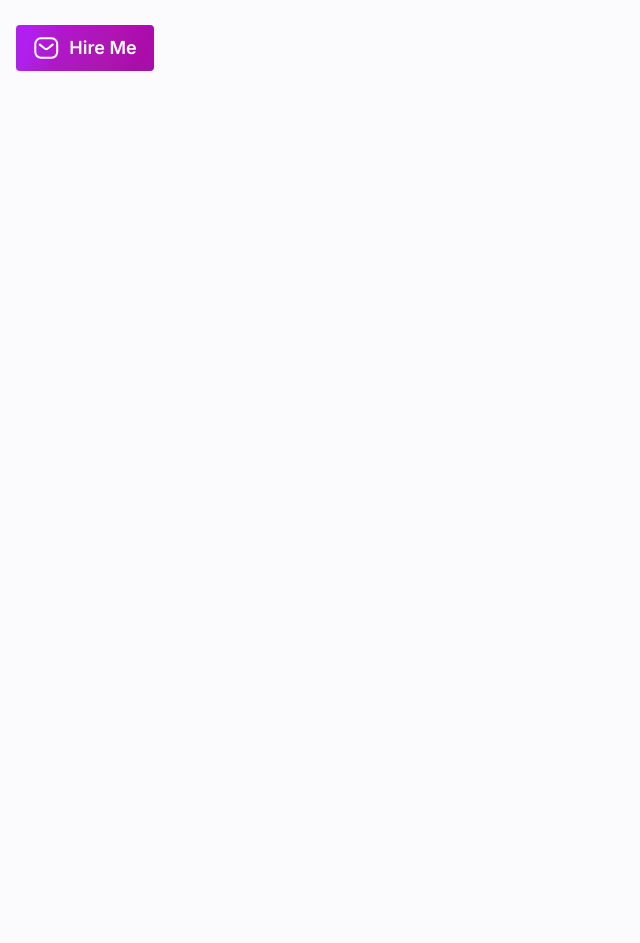
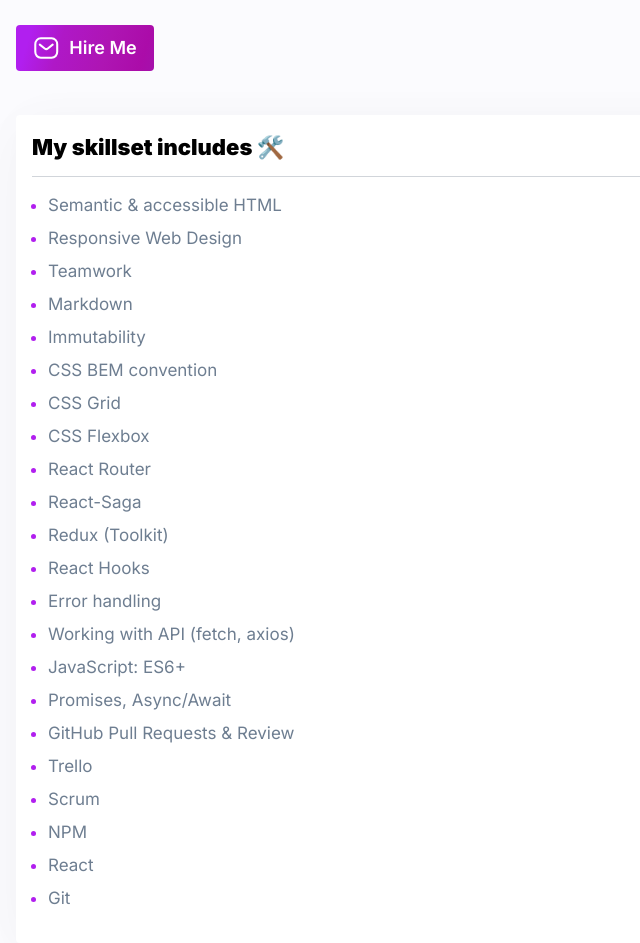
Before and after one commit to Siedemus/personal-homepage-react, a React (Create React App) app: page / in a window 1280 px wide. Shown: the part 304-1247 px from the top of the page, without its empty margins (0-640 px from the left). Before the commit the page ends 821 px from the top, so only its background shows below. Built offline with nearby package versions, Linux system fonts and the light colour scheme.

Commit message:
add skillset component

```diff
--- a/src/App.js
+++ b/src/App.js
@@ -1,7 +1,13 @@
 import { Hero } from "./Features/Hero";
+import { Skillset } from "./Features/Skillset";
 
 function App() {
-  return <Hero />;
+  return (
+    <>
+      <Hero />
+      <Skillset />
+    </>
+  );
 }
 
 export default App;
--- /dev/null
+++ b/src/Features/Skillset/index.js
@@ -0,0 +1,12 @@
+import { Header } from "../../Common/Header";
+import { List } from "../../Common/List";
+import { ListItems } from "../../Common/ListItems";
+import { Section } from "../../Common/Section";
+import { skillset } from "./skillset";
+
+export const Skillset = () => (
+  <Section
+    header={<Header containerHeader={true} fontSize={"22px"} body={"My skillset includes 🛠️"} />}
+    body={<List body={<ListItems items={skillset} />} />}
+  />
+);
--- /dev/null
+++ b/src/Features/Skillset/skillset.js
@@ -0,0 +1,24 @@
+export const skillset = [
+  "Semantic & accessible HTML",
+  "Responsive Web Design",
+  "Teamwork",
+  "Markdown",
+  "Immutability",
+  "CSS BEM convention",
+  "CSS Grid",
+  "CSS Flexbox",
+  "React Router",
+  "React-Saga",
+  "Redux (Toolkit)",
+  "React Hooks",
+  "Error handling",
+  "Working with API (fetch, axios)",
+  "JavaScript: ES6+",
+  "Promises, Async/Await",
+  "GitHub Pull Requests & Review",
+  "Trello",
+  "Scrum",
+  "NPM",
+  "React",
+  "Git",
+];
```
Also changed, not shown: src/Features/Skillset/styled.js (added).
